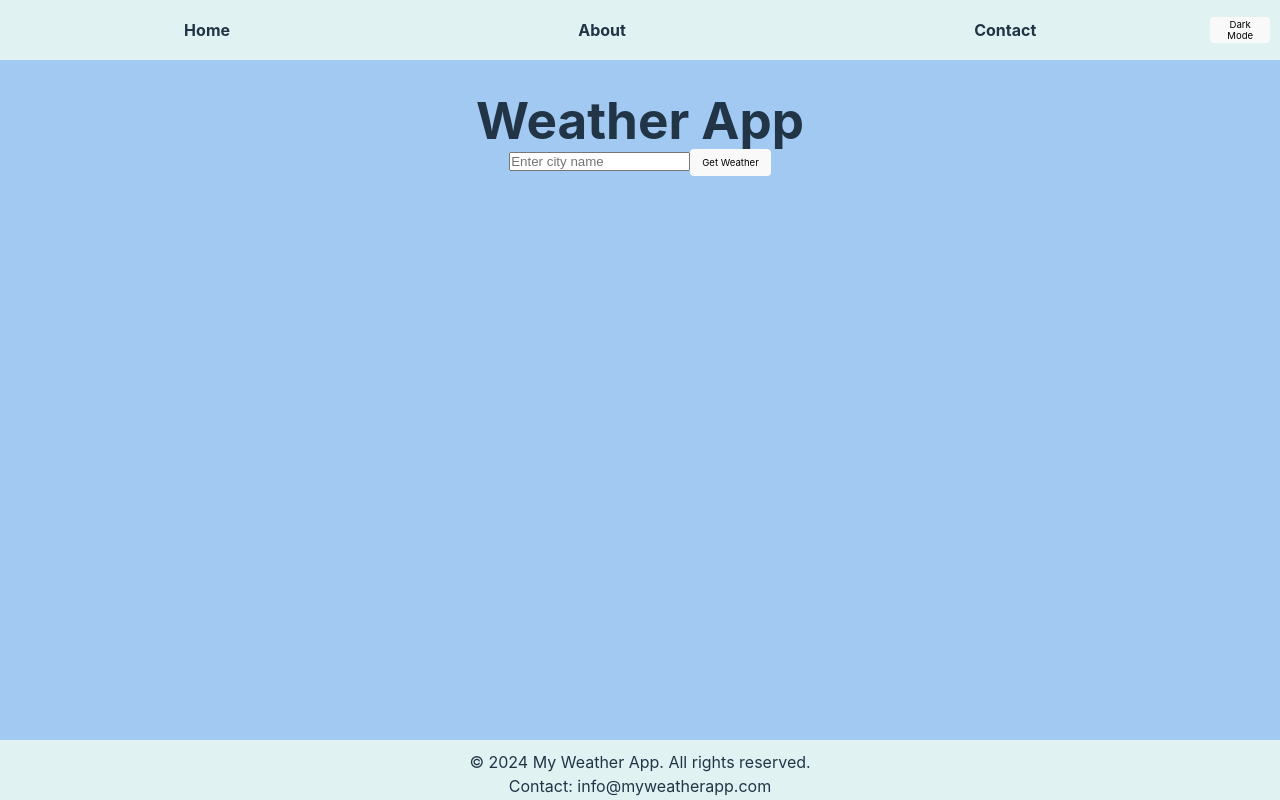
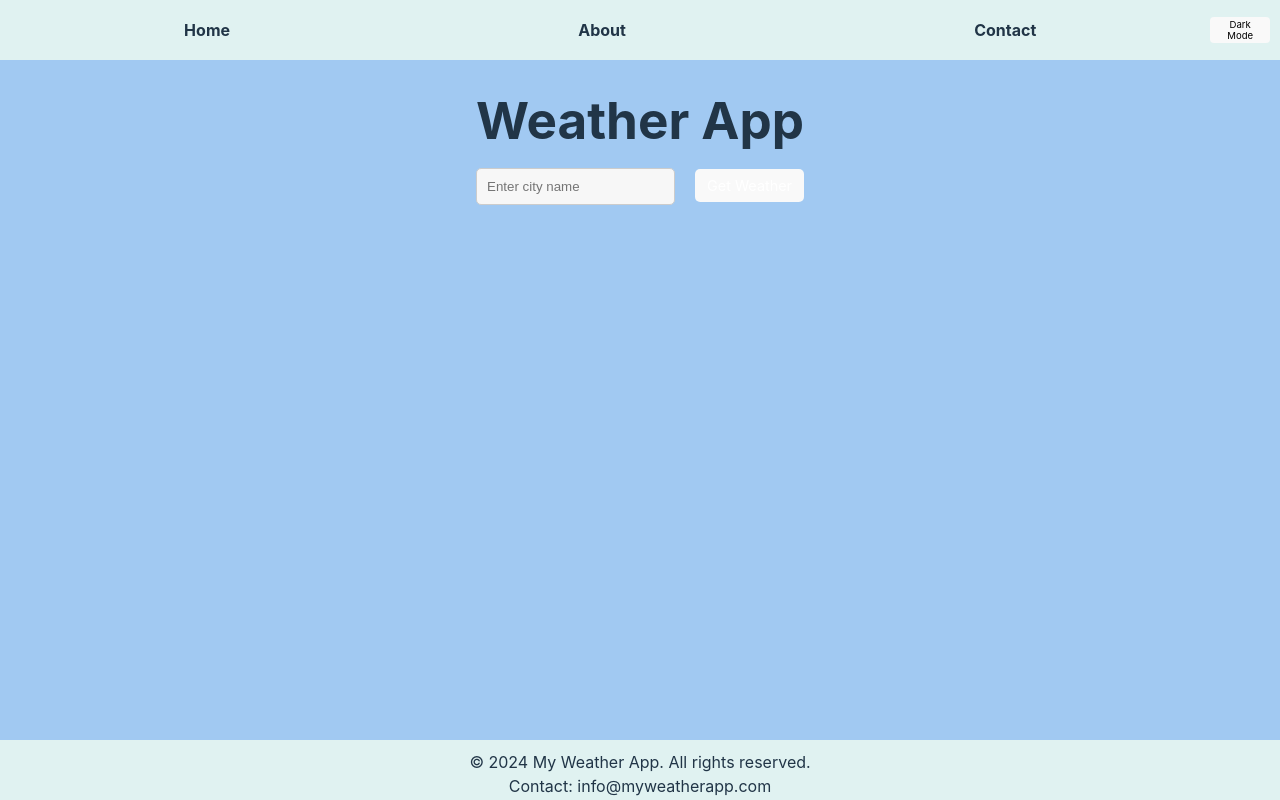
Before and after one commit to danielriosg/weather-react, a React (Vite) app: page / in a window 1280 px wide. Built offline with nearby package versions, Linux system fonts and the light colour scheme; no server answers.

Commit message:
Add spacing between home elements

```diff
--- a/src/index.css
+++ b/src/index.css
@@ -168,7 +168,7 @@ button:hover {
 }
 
 .get-weather-btn {
-  font-size: 0.6em; /* Smaller font size */
+  font-size: .9em; /* Smaller font size */
   padding: 8px 12px; /* Smaller padding */
 
 }
--- a/src/styles/pages/Home.css
+++ b/src/styles/pages/Home.css
@@ -1,7 +1,31 @@
 .home {
   text-align: center;
 }
+.home h1 {
+  margin-bottom: 20px; /* add space between title and search bar */
+}
 
+.home input {
+  /* add styles to all input fields inside .home container */
+  background-color: #f7f7f7; /* light gray background */
+  border: 1px solid #ccc; /* light gray border */
+  padding: 10px; /* add some padding */
+  border-radius: 5px; /* rounded corners */
+  color: #333; /* dark gray text color */
+  margin-right: 20px; /* add space between input and button */
+}
+.get-weather-btn {
+  /* add some basic styling to the button */
+  padding: 10px 20px;
+  border: none;
+  border-radius: 5px;
+  color: #fff;
+  cursor: pointer;
+}
+
+.get-weather-btn:hover {
+  background-color: #3e8e41;
+}
 /* src/pages/About.css */
 .about {
   padding: 20px;
```
